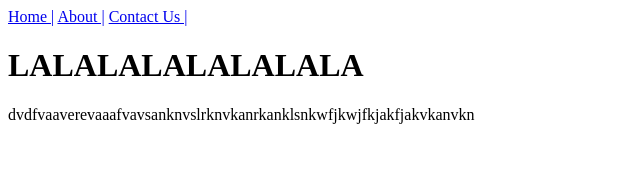
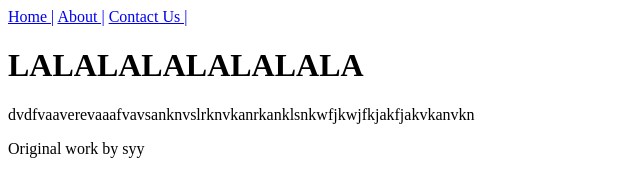
Before and after one commit to yong31/Practical3, a plain HTML site: page home.html in a window 1280 px wide. Shown: the whole page, without its empty margins (0-640 px from the left). Drawn offline with Linux system fonts and the light colour scheme.

Commit message:
Added footer for original work declaration

```diff
--- a/home.html
+++ b/home.html
@@ -9,4 +9,7 @@
     <h1>LALALALALALALALA</h1>
     <p>dvdfvaaverevaaafvavsanknvslrknvkanrkanklsnkwfjkwjfkjakfjakvkanvkn</p>
   </body>
+  <footer>
+    Original work by syy
+  </footer>
 </html>
```
